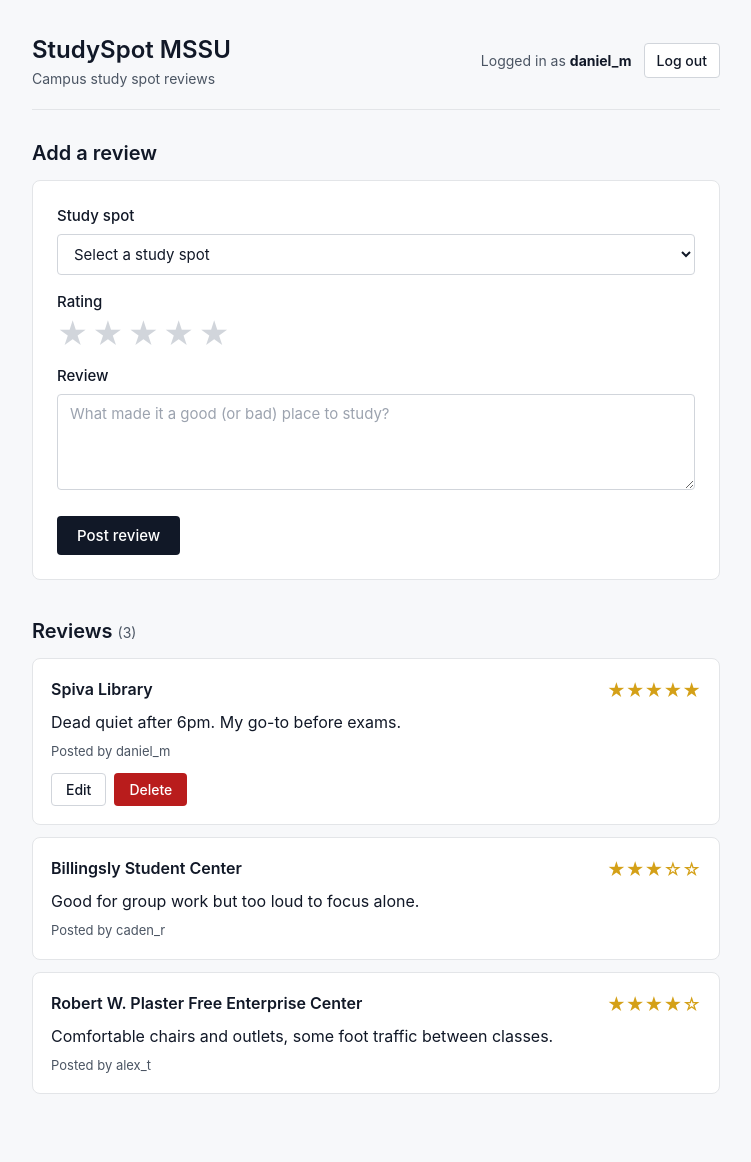
After one commit to nilsotovel/studyspot-mssu, a PHP site: page /dashboard.html in a window 1280 px wide; the page is wider, and only the part inside the window is pictured. The commit adds this page. Shown: that part, without its empty margins (264-1015 px from the left). Run offline with PHP 8.4, Linux system fonts and the light colour scheme.

Commit message:
Add dashboard page with star rating and review validation

```diff
--- a/css/style.css
+++ b/css/style.css
@@ -137,3 +137,202 @@ button:hover {
     margin-top: 8px;
     font-size: 14px;
 }
+
+.page {
+    max-width: 720px;
+    margin: 0 auto;
+    padding: 32px 16px;
+}
+
+.dash-header {
+    display: flex;
+    justify-content: space-between;
+    align-items: center;
+    padding-bottom: 20px;
+    border-bottom: 1px solid var(--border);
+    margin-bottom: 28px;
+}
+
+.dash-header h1 {
+    font-size: 24px;
+    font-weight: 600;
+}
+
+.dash-header p {
+    font-size: 14px;
+    color: var(--muted);
+}
+
+.user-info {
+    display: flex;
+    align-items: center;
+    gap: 12px;
+    font-size: 14px;
+    color: var(--muted);
+}
+
+.user-info strong {
+    color: var(--text);
+}
+
+.logout-btn {
+    color: var(--text);
+    background-color: var(--card);
+    border: 1px solid #d1d5db;
+    padding: 6px 12px;
+    border-radius: 4px;
+    text-decoration: none;
+    font-size: 14px;
+    font-weight: 500;
+}
+
+.logout-btn:hover {
+    background-color: var(--bg);
+}
+
+.section-title {
+    font-size: 20px;
+    font-weight: 600;
+    margin-bottom: 12px;
+}
+
+.count {
+    font-size: 14px;
+    font-weight: 400;
+    color: var(--muted);
+}
+
+section {
+    margin-bottom: 36px;
+}
+
+.field-label {
+    display: block;
+    margin-top: 16px;
+    margin-bottom: 6px;
+    font-size: 15px;
+    font-weight: 500;
+}
+
+.star-rating {
+    display: flex;
+    flex-direction: row-reverse;
+    justify-content: flex-end;
+    gap: 4px;
+}
+
+.star-rating input {
+    position: absolute;
+    opacity: 0;
+}
+
+.star-rating label {
+    margin: 0;
+    font-size: 30px;
+    line-height: 1;
+    color: #d1d5db;
+    cursor: pointer;
+}
+
+.star-rating input:checked ~ label,
+.star-rating label:hover,
+.star-rating label:hover ~ label {
+    color: var(--star);
+}
+
+.star-rating input:focus-visible + label {
+    outline: 2px solid var(--text);
+    outline-offset: 2px;
+}
+
+#review-form > :first-child {
+    margin-top: 0;
+}
+
+.form-box > .error-box:first-child {
+    margin-top: 0;
+    margin-bottom: 16px;
+}
+
+.post-btn {
+    width: auto;
+    padding: 10px 20px;
+}
+
+.review-card {
+    background-color: var(--card);
+    border: 1px solid var(--border);
+    border-radius: 8px;
+    padding: 18px;
+    margin-bottom: 12px;
+}
+
+.review-top {
+    display: flex;
+    justify-content: space-between;
+    align-items: flex-start;
+    gap: 12px;
+    margin-bottom: 6px;
+}
+
+.review-top h3 {
+    font-size: 16px;
+    font-weight: 600;
+}
+
+.stars {
+    color: var(--star);
+    font-size: 18px;
+    white-space: nowrap;
+}
+
+.review-author {
+    font-size: 13px;
+    color: var(--muted);
+    margin-top: 8px;
+}
+
+.review-buttons {
+    display: flex;
+    gap: 8px;
+    margin-top: 12px;
+}
+
+.edit-btn,
+.delete-btn {
+    width: auto;
+    margin-top: 0;
+    padding: 5px 14px;
+    font-size: 14px;
+    font-weight: 500;
+    border-radius: 4px;
+    text-decoration: none;
+    display: inline-block;
+    line-height: 1.5;
+    border: 1px solid transparent;
+}
+
+.edit-btn {
+    color: var(--text);
+    border-color: #d1d5db;
+}
+
+.delete-btn {
+    background-color: var(--error);
+}
+
+.delete-btn:hover {
+    background-color: #7f1d1d;
+}
+
+@media (max-width: 600px) {
+    .dash-header {
+        flex-direction: column;
+        align-items: flex-start;
+        gap: 12px;
+    }
+
+    .post-btn {
+        width: 100%;
+    }
+}
--- /dev/null
+++ b/dashboard.html
@@ -0,0 +1,114 @@
+<!DOCTYPE html>
+<html lang="en">
+<head>
+    <meta charset="UTF-8">
+    <meta name="viewport" content="width=device-width, initial-scale=1.0">
+    <title>StudySpot MSSU - Dashboard</title>
+    <link rel="stylesheet" href="css/style.css">
+</head>
+<body>
+
+    <div class="page">
+
+        <header class="dash-header">
+            <div>
+                <h1>StudySpot MSSU</h1>
+                <p>Campus study spot reviews</p>
+            </div>
+            <div class="user-info">
+                <span>Logged in as <strong>daniel_m</strong></span>
+                <a href="logout.php" class="logout-btn">Log out</a>
+            </div>
+        </header>
+
+        <section>
+            <h2 class="section-title">Add a review</h2>
+
+            <div class="form-box">
+                <div id="error-box" class="error-box"></div>
+
+                <form id="review-form" action="add_review.php" method="post">
+
+                    <label for="spot_id">Study spot</label>
+                    <select id="spot_id" name="spot_id">
+                        <option value="">Select a study spot</option>
+                        <option value="1">Spiva Library</option>
+                        <option value="2">Billingsly Student Center</option>
+                        <option value="3">Robert W. Plaster Free Enterprise Center</option>
+                        <option value="4">Coffee Shop</option>
+                        <option value="5">The Lion's Den</option>
+                        <option value="6">Julio S. León Health Science Center</option>
+                        <option value="7">Ummel Technology Building</option>
+                        <option value="8">Kuhn Hall</option>
+                        <option value="9">Reynolds Hall</option>
+                        <option value="10">Jeremiah "Jay" Nixon Hall</option>
+                        <option value="11">Taylor Hall</option>
+                        <option value="12">Webster Hall</option>
+                        <option value="13">Dianne Mayes Student Life Center</option>
+                    </select>
+
+                    <span class="field-label">Rating</span>
+                    <div class="star-rating">
+                        <input type="radio" id="star5" name="rating" value="5">
+                        <label for="star5" title="5 stars">&#9733;</label>
+                        <input type="radio" id="star4" name="rating" value="4">
+                        <label for="star4" title="4 stars">&#9733;</label>
+                        <input type="radio" id="star3" name="rating" value="3">
+                        <label for="star3" title="3 stars">&#9733;</label>
+                        <input type="radio" id="star2" name="rating" value="2">
+                        <label for="star2" title="2 stars">&#9733;</label>
+                        <input type="radio" id="star1" name="rating" value="1">
+                        <label for="star1" title="1 star">&#9733;</label>
+                    </div>
+
+                    <label for="review_text">Review</label>
+                    <textarea id="review_text" name="review_text" rows="4" placeholder="What made it a good (or bad) place to study?"></textarea>
+
+                    <button type="submit" class="post-btn">Post review</button>
+                </form>
+            </div>
+        </section>
+
+        <section>
+            <h2 class="section-title">Reviews <span class="count">(3)</span></h2>
+
+            <div class="review-card">
+                <div class="review-top">
+                    <h3>Spiva Library</h3>
+                    <span class="stars">&#9733;&#9733;&#9733;&#9733;&#9733;</span>
+                </div>
+                <p>Dead quiet after 6pm. My go-to before exams.</p>
+                <p class="review-author">Posted by daniel_m</p>
+                <div class="review-buttons">
+                    <a href="edit_review.php?id=1" class="edit-btn">Edit</a>
+                    <form action="delete_review.php" method="post" class="delete-form">
+                        <input type="hidden" name="review_id" value="1">
+                        <button type="submit" class="delete-btn">Delete</button>
+                    </form>
+                </div>
+            </div>
+
+            <div class="review-card">
+                <div class="review-top">
+                    <h3>Billingsly Student Center</h3>
+                    <span class="stars">&#9733;&#9733;&#9733;&#9734;&#9734;</span>
+                </div>
+                <p>Good for group work but too loud to focus alone.</p>
+                <p class="review-author">Posted by caden_r</p>
+            </div>
+
+            <div class="review-card">
+                <div class="review-top">
+                    <h3>Robert W. Plaster Free Enterprise Center</h3>
+                    <span class="stars">&#9733;&#9733;&#9733;&#9733;&#9734;</span>
+                </div>
+                <p>Comfortable chairs and outlets, some foot traffic between classes.</p>
+                <p class="review-author">Posted by alex_t</p>
+            </div>
+        </section>
+
+    </div>
+
+    <script src="js/script.js"></script>
+</body>
+</html>
--- a/js/script.js
+++ b/js/script.js
@@ -65,3 +65,39 @@ if (registerForm) {
         }
     });
 }
+
+let reviewForm = document.getElementById("review-form");
+
+if (reviewForm) {
+    reviewForm.addEventListener("submit", function (event) {
+        let errors = [];
+        let spot = document.getElementById("spot_id").value;
+        let rating = document.querySelector('input[name="rating"]:checked');
+        let text = document.getElementById("review_text").value.trim();
+
+        if (spot === "") {
+            errors.push("Please choose a study spot.");
+        }
+        if (rating === null) {
+            errors.push("Please pick a star rating.");
+        }
+        if (text === "") {
+            errors.push("Please write a review.");
+        }
+
+        if (errors.length > 0) {
+            event.preventDefault();
+            showErrors(errors);
+        }
+    });
+}
+
+let deleteForms = document.querySelectorAll(".delete-form");
+
+for (let i = 0; i < deleteForms.length; i++) {
+    deleteForms[i].addEventListener("submit", function (event) {
+        if (!confirm("Delete this review?")) {
+            event.preventDefault();
+        }
+    });
+}
```
